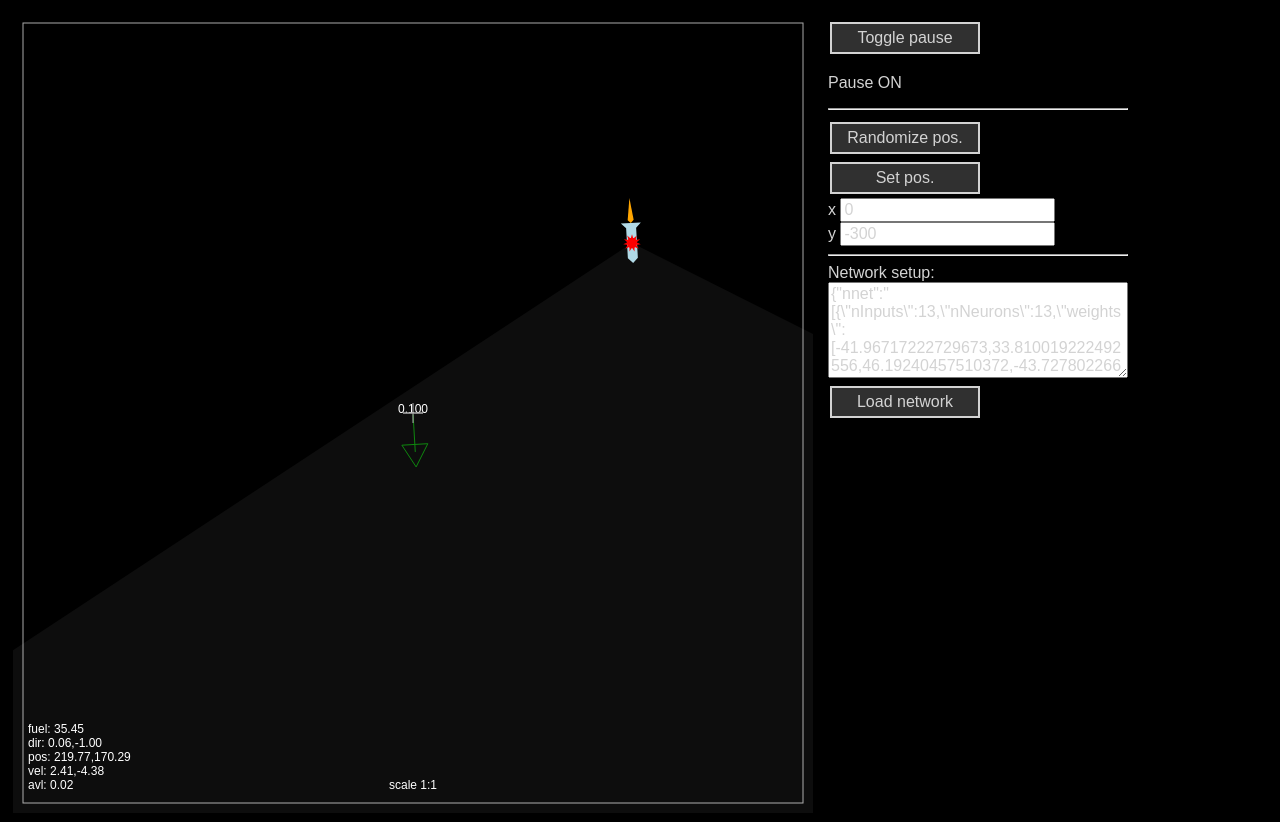
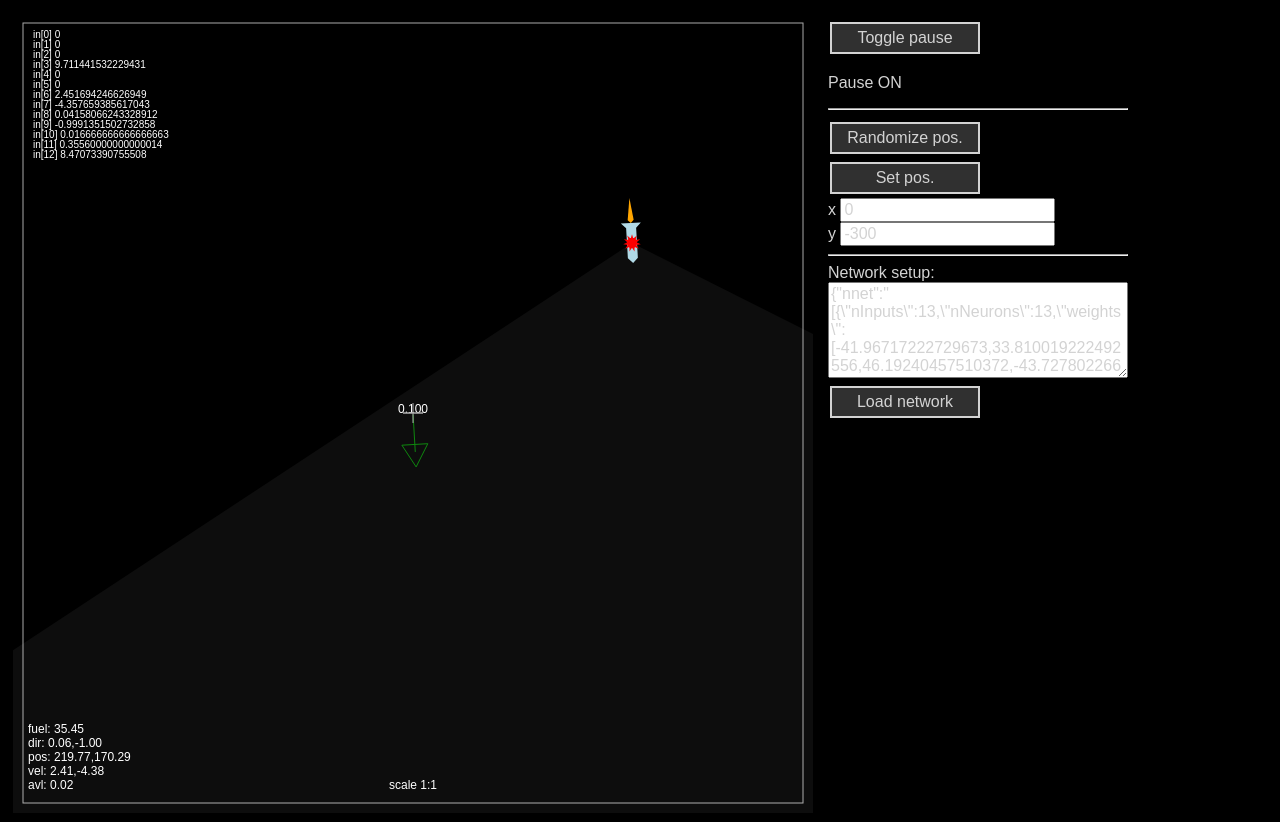
Before and after one commit to rkibria/evolvenn, a plain HTML site: page fuelpods/neural_sim.html in a window 1280 px wide. Drawn offline with Linux system fonts and the light colour scheme.

Commit message:
print net inputs in neural sim

```diff
--- a/fuelpods/neural_sim.html
+++ b/fuelpods/neural_sim.html
@@ -117,6 +117,17 @@ window.onload = function() {
 
 		g_pilot.run(ctx, !g_paused);
 
+		ctx.save();
+		ctx.font = "10px sans-serif";
+		ctx.textAlign = "left";
+		ctx.strokeStyle = 'white';
+		ctx.fillStyle = 'white';
+		for(let i = 0; i < pilotNet.inputs.length; ++i) {
+			const txt = "in[" + i + "] " + pilotNet.inputs[i];
+			ctx.fillText(txt, 20, 25 + i * 10);
+		}
+		ctx.restore();
+
 		if(g_pilot.visualizer.model.pods.length == 0) {
 			g_pilot.visualizer.drawExplosion(ctx, 5 + 5 * (Math.trunc(counter / 3) % 5));
 			setPause(true);
```
